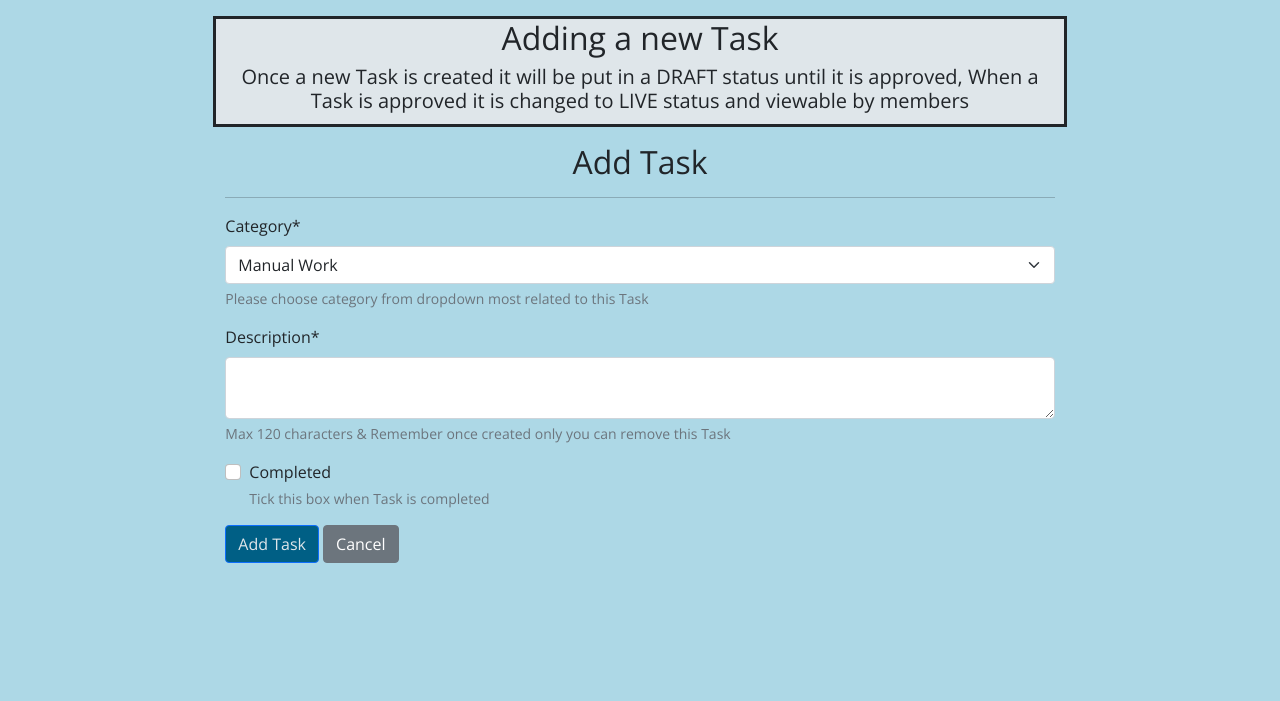
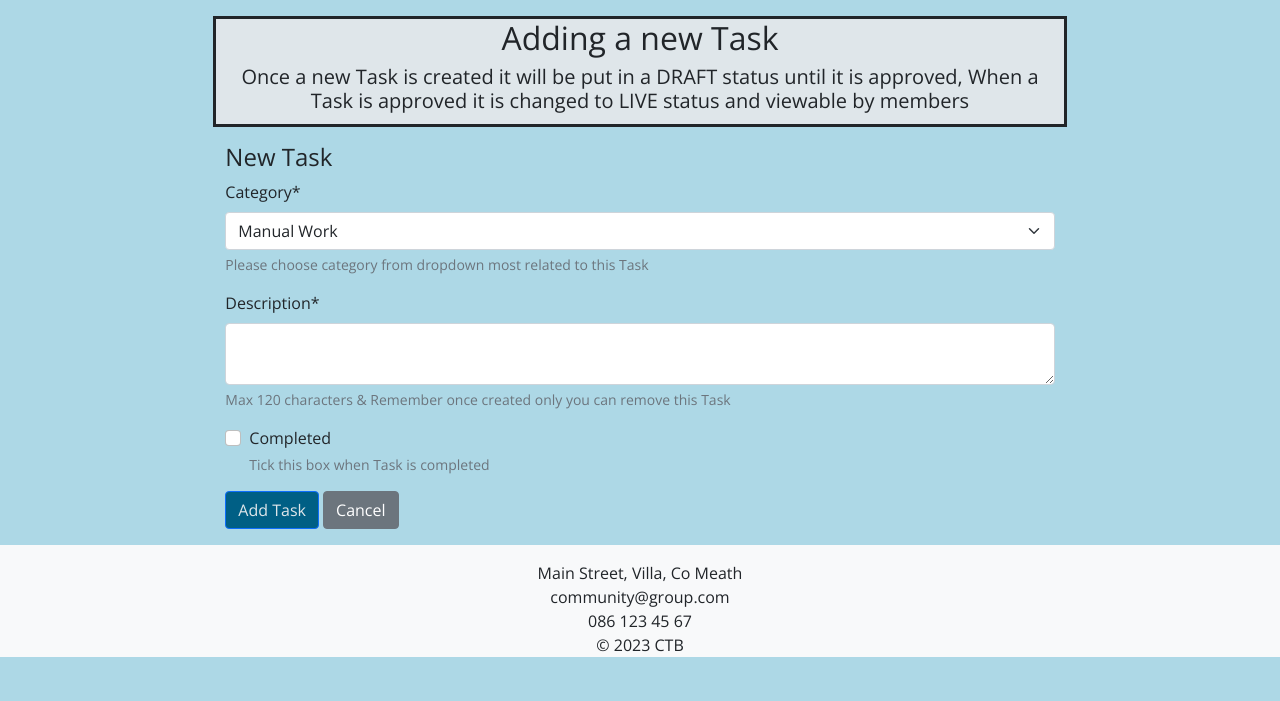
Before and after one commit to siobhain/ctb, a Django app: page /create/ in a window 1280 px wide. Shown: the part 99-800 px from the top of the page. Run offline with Django 3.2, Linux system fonts and the light colour scheme; the visitor is signed in with stand-in values (Sample User, id 1); some libraries are stand-ins or nearby versions.

Commit message:
CTB: comment the code, add footer, add more padding

```diff
--- a/static/css/style.css
+++ b/static/css/style.css
@@ -3,32 +3,6 @@ body {
   background-color:   lightblue;
 }
 
-.bg-white * {
-  background-color: #dfe6ea;
- }
-
-.topbox {
-  background-color: #dfe6ea;
-  border: solid;
-  padding-bottom: 3px;
-}
-
-.largefont > * {
-    font-size: 1.2rem !important;
-     }
-
-h4 {
-  text-align: justify;
-}
-
-/* prefer lightgreen to the palette green #80be40 */
-.bg-lightgreen {
-    background-color: lightgreen;
-}
-
-.bold {
-  font-weight: bold;
-}
 
 .navbar-nav .nav-link:hover {
   color: #dfe6ea !important;
@@ -44,7 +18,40 @@ h4 {
     background-color: #5c92b1;
  }
 
- /* .btn-secondary  */
+/* topbox used in most data pages at top of page */
+.topbox {
+  background-color: #dfe6ea;
+  border: solid;
+  padding-bottom: 3px;
+}
+
+/* largefont : Used in Sign Up form page */
+.largefont > * {
+    font-size: 1.2rem !important;
+     }
+
+/* bold Used in Sign up instructions */
+.bold {
+  font-weight: bold;
+}
+
+
+/* Used in About page */
+h4 {
+  text-align: justify;
+}
+
+/* bg-lightgreen used to highlight Completed Tasks in Full List  */
+/* prefer lightgreen to the palette green #80be40 */
+.bg-lightgreen {
+    background-color: lightgreen;
+}
+
+/* bg-lightgrey used to highlight Draft Tasks in personalised ToDo list */
+.bg-lightgrey {
+  background-color: lightslategrey;
+}
+
 /* id_description = id for the Task Description <textarea> assigned by crispy*/
 #id_description {
   width:  100%;
--- a/taskapp/templates/taskapp/create_task.html
+++ b/taskapp/templates/taskapp/create_task.html
@@ -11,7 +11,7 @@ else
     Unauthorised Message
  -->
 
-<div class="container-fluid pt-3">
+<div class="container-fluid py-3">
     <div class="row">
         {% if user.is_authenticated %}
             <div class="col-md-8 offset-md-2 text-center topbox">
@@ -22,9 +22,8 @@ else
                     it is changed to LIVE status and viewable by members
                 </h5>
             </div>
-            <div class="col-md-8 offset-md-2 text-center pt-3">
-                <h2>Add Task</h2>
-                <hr>
+            <div class="col-md-8 offset-md-2 pt-3">
+                <h4>New Task</h4>
             </div>
             <form method="POST" class="col-md-8 offset-md-2">
                 <div>
--- a/taskapp/templates/taskapp/edit_task.html
+++ b/taskapp/templates/taskapp/edit_task.html
@@ -17,11 +17,11 @@
         Unauthorised Action Message
  -->
 
-<div class="container-fluid pt-3">
+<div class="container-fluid py-3">
     <div class="row">
         {% if created_by == user %}
             <div class="col-md-8 offset-md-2">
-                <h2>Update a Task </h2>
+                <h2>Update Task </h2>
             </div>
             <form method="POST" class="col-md-8 offset-md-2">
                 <div>
--- a/taskapp/templates/taskapp/full_list.html
+++ b/taskapp/templates/taskapp/full_list.html
@@ -10,7 +10,7 @@
  -->
 
 {% block content %}
-<div class="container-fluid pt-3">
+<div class="container-fluid py-3">
     <div class="row">
         <div class="col-md-8 offset-md-2 text-center topbox">
             <h2>The Full Published Task Board</h2>
@@ -19,7 +19,7 @@
                     There are <strong>{{ task_list|length }}</strong> tasks altogether<br>
                 {%endif%}
             </h5>
-            <div class="bg-lightgreen">Green rows signify Task is done</div>
+            <div class="bg-lightgreen">Green rows signify Task is done<br></div>
             <a href="/" class="btn btn-primary">Home</a>
             <a href="/todo" class="btn btn-primary">{{ user.profile.firstname|capfirst }}'s Todo Board</a>
             <br>
--- a/taskapp/views.py
+++ b/taskapp/views.py
@@ -14,8 +14,6 @@ from .forms import TaskForm
 # & if no user is logged in the guest will be redirected according to the
 # LOGIN_URL in settings.py which is 'guest/' & this url is routed to the
 # the CBV GuestCompletedList below => home_guest.html
-
-
 @login_required()
 def ctb_welcome(request):
     firstname = get_firstname(request)
@@ -37,7 +35,17 @@ def get_surname(request):
     profile = Profile.objects.get(user=request.user)
     return (profile.surname.capitalize())
 
-
+# create_task : Have to be  alogged in user to use thi view
+#
+# If its POST then user has already filled out the form
+# Otherwise its 1st pass thru this view and user has just
+# requested to add a new task, so need an instance of TaskForm
+# send to the template create_task.html for render to user
+#
+# So with POST need to check form is_valid & if not send
+# an error message to the user to try again
+# Once form is_valid Create a new Task with the info provided
+# & send Thanks you message to user
 @login_required()
 def create_task(request):
     if request.method == 'POST':
@@ -66,16 +74,22 @@ def create_task(request):
         return render(request, 'taskapp/create_task.html', {'form': form, })
 
 
-# edit_task could be further refined by having separate
-# CTA buttons/links for
-#   Mark Task as Done ie Conpleted
-#   Change the Category choice
-#   & add option to undo Conpleted tickbox
-# Won't get to this before submitting.
+# edit_task : Can only edit Task created_by yourself
 #
-# added extra variable created_by to context for defensive check in template
-# as unable to get defensive checks here at server level working
-
+# If its POST then user has already entered data
+# Otherwise its 1st pass thru this view and user has just
+# requested to update a task passing the task_id, Details
+# of the particular Task already retrieved from the database with
+# get_object_or_404, an instance of TaskForm is populated with
+# the task details and this context is sent to template
+# edit_task.html for render to user, Also added extra variable
+# created_by to context for client side defensive check in template
+# as unable to get defensive checks at server level working correctly
+# ie login_required decorator on edit_task caused server errors
+#
+# With POST need to check form is_valid & if not return to
+# the todo page, Once form is_valid save the updated details
+# & send success message to user
 def edit_task(request, task_id):
     task = get_object_or_404(Task, id=task_id)
     description = task.description
@@ -96,9 +110,14 @@ def edit_task(request, task_id):
         'created_by': created_by,
     }
     return render(request, 'taskapp/edit_task.html', context)
+# edit_task could be further refined by having separate
+# CTA buttons/links for
+#   Marking a Task as Done ie Conpleted
+#   Changing the Category choice
+#   Option to undo Conpleted tickbox
 
 
-# delete task is rudimentary, unable to get modal to work :-(, had to revert
+# delete task is rudimentary, unable to get modal to work, had to revert
 @login_required()
 def delete_task(request, task_id):
     task = get_object_or_404(Task, id=task_id)
@@ -112,6 +131,7 @@ def delete_task(request, task_id):
     return redirect('/todo')
 
 
+# get_todo_list : List of Tasks created by the logged in user & that are NOT completed
 @login_required()
 def get_todo_list(request):
     tasks = Task.objects.filter(created_by=request.user).filter(completed=False).order_by('-created_on')
@@ -127,7 +147,7 @@ def get_todo_list(request):
 # & is what general public / guests can see on Guest home page
 class GuestCompletedList(generic.ListView):
     model = Task
-    queryset = Task.objects.filter(completed=True).filter(status=1).order_by('-created_on')
+    queryset = Task.objects.filter(completed=True).filter(status=1).order_by('-modified_on')
     template_name = 'taskapp/home_guest.html'
 
 
@@ -141,7 +161,9 @@ class MemberTodoList(generic.ListView):
     template_name = 'taskapp/home_member.html'
 
 
-# Same as above but with the Full list of Tasks, plan to use in topbox
+# FullTasklist : Same as above but with the Full list of Tasks,
+# Used in topbox button in home_member.html
+# view rendered by full_list.html
 class FullTaskList(generic.ListView):
     model = Task
     queryset = Task.objects.filter(status=1).order_by('-created_on')
--- a/templates/account/login.html
+++ b/templates/account/login.html
@@ -6,7 +6,7 @@
 
 {% block content %}
 
-<div class="container-fluid text-center pt-3">
+<div class="container-fluid text-center py-3">
   <div class="row">
   <h2>{% trans "Sign In" %}</h2>
    <form class="login" method="POST" action="{% url 'account_login' %}">
--- a/templates/account/logout.html
+++ b/templates/account/logout.html
@@ -5,7 +5,7 @@
 {% block head_title %}{% trans "Sign Out" %}{% endblock %}
 
 {% block content %}
-<div class="container-fluid text-center pt-3">
+<div class="container-fluid text-center py-3">
   <div class="row">
     <h2>Sign Out</h2>
 
--- a/templates/account/signup.html
+++ b/templates/account/signup.html
@@ -5,7 +5,7 @@
 {% block head_title %}{% trans "Signup" %}{% endblock %}
 
 {% block content %}
-<div class="container-fluid text-center pt-3">
+<div class="container-fluid text-center py-3">
   <div class="row">
     <h2>Registration / Sign Up</h2>
     <p>Already have an account? Then please <a href="{{ login_url }}">sign in</a></p>
--- a/templates/base.html
+++ b/templates/base.html
@@ -89,6 +89,19 @@
   {% block extrabody %}
   {% endblock %}
 
+  <footer class="bg-light text-center pt-3">
+    <div class="container-fluid">
+      <div class="row">
+        <div class="col-md-8 offset-md-2">
+            Main Street, Villa, Co Meath<br>
+            community@group.com<br>
+            086 123 45 67
+        </div>
+      </div>
+    </div>
+    <div>  © 2023 CTB    </div>
+  </footer>
+
   <!-- Adapted from CI Blog project : message alert goes after 3 seconds      -->
 
   <script>
```
Also changed, not shown: taskapp/templates/taskapp/home_guest.html (+6 -6 lines), taskapp/templates/taskapp/home_member.html (+8 -7 lines), taskapp/templates/taskapp/todo_list.html (+11 -5 lines).
